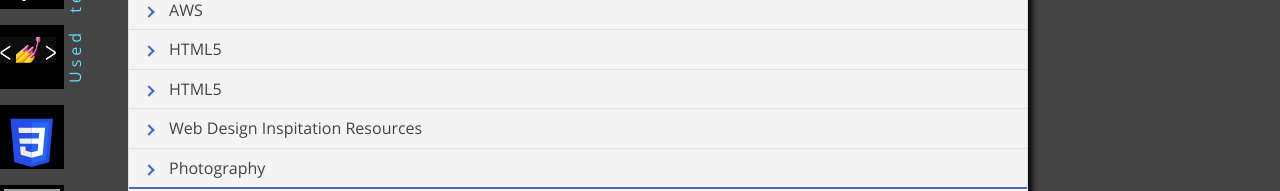
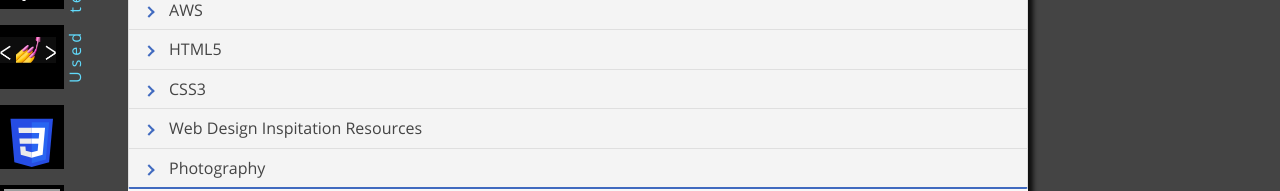
Before and after one commit to zhannett/mysite2019, a React (Vite) app: page /links in a window 1280 px wide. Shown: the part 471-662 px from the top of the page. Built offline with nearby package versions, Linux system fonts and the light colour scheme; no server answers; grey boxes are pictures that could not be loaded; what react-google-maps would draw is missing.

Commit message:
Added keys to links

```diff
--- a/src/linksData.json
+++ b/src/linksData.json
@@ -119,7 +119,7 @@
       ]
     },
     {
-      "section": "HTML5",
+      "section": "CSS3",
       "links": [
         {
           "url": "http://csszengarden.com",
--- a/src/pages/Links.js
+++ b/src/pages/Links.js
@@ -50,9 +50,9 @@
     this.setState({ newwin: !this.state.newwin });
   }
 
-  renderSection(section, links) {
+  renderSection(indx, section, links) {
     return (
-      <AccordionItem>
+      <AccordionItem key={indx}>
         <AccordionItemHeading>
           <AccordionItemButton>
             <span />
@@ -61,16 +61,18 @@
         </AccordionItemHeading>
         <AccordionItemPanel>
           <ul>
-            {links.map(item => this.renderExternalLink(item.url, item.title))}
+            {links.map((item, index) =>
+              this.renderExternalLink(index, item.url, item.title)
+            )}
           </ul>
         </AccordionItemPanel>
       </AccordionItem>
     );
   }
 
-  renderExternalLink(href, title) {
+  renderExternalLink(index, href, title) {
     return (
-      <li>
+      <li key={index}>
         <ExternalLink>
           <a
             href={href}
@@ -108,8 +110,8 @@
             <Lists>
               <div className="links-container">
                 <Accordion allowZeroExpanded="true">
-                  {linksData.allLinks.map(item =>
-                    this.renderSection(item.section, item.links)
+                  {linksData.allLinks.map((item, indx) =>
+                    this.renderSection(indx, item.section, item.links)
                   )}
                 </Accordion>
               </div>
```
